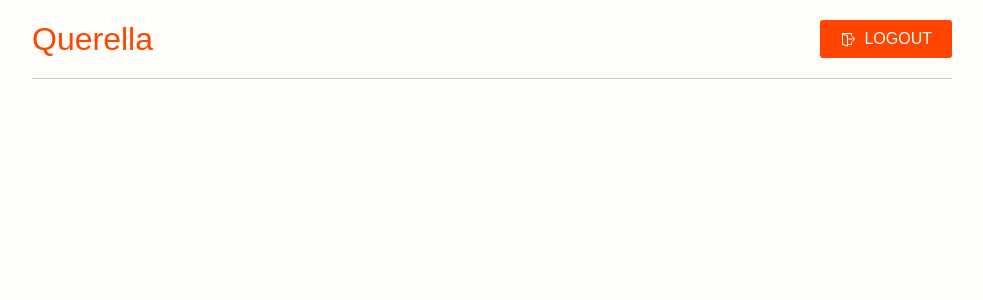
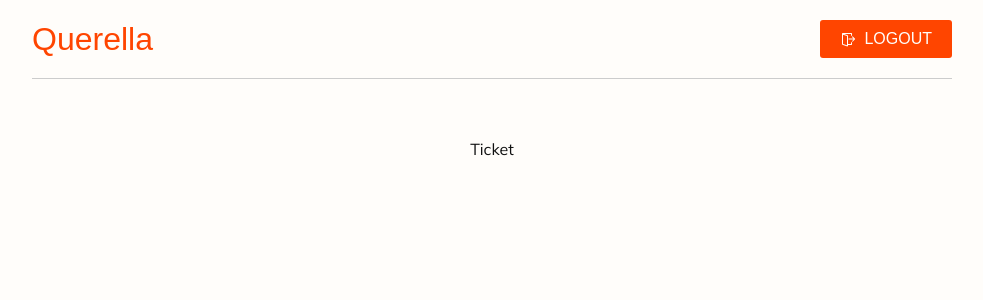
Before and after one commit to Nimira43/Querella, a React (Vite) app in the folder frontend/: page /ticket/1 in a window 1280 px wide. Before the commit this address had no page. Shown: the top 300 px of the page, without its empty margins (148-1131 px from the left). Built offline with nearby package versions, Linux system fonts and the light colour scheme; sample sign-in values are in the browser's storage; a web font is replaced by a local one.

Commit message:
Created Ticket page and route.

```diff
--- a/frontend/src/App.jsx
+++ b/frontend/src/App.jsx
@@ -8,6 +8,7 @@ import Header from './components/Header'
 import NewTicket from './pages/NewTicket'
 import PrivateRoute from './components/PrivateRoute'
 import Tickets from './pages/Tickets'
+import Ticket from './pages/Ticket'
 
 function App() {
   return (
@@ -25,6 +26,9 @@ function App() {
           <Route path='/tickets' element={<PrivateRoute />}>
             <Route path='/tickets' element={<Tickets />} />
           </Route>
+          <Route path='/ticket/:ticketId' element={<PrivateRoute />}>
+            <Route path='/ticket/:ticketId' element={<Ticket />} />
+          </Route>
         </Routes>
         </div>
       </Router>
--- /dev/null
+++ b/frontend/src/pages/Ticket.jsx
@@ -0,0 +1,9 @@
+function Ticket() {
+  return (
+    <div>
+      Ticket
+    </div>
+  )
+}
+
+export default Ticket
```
